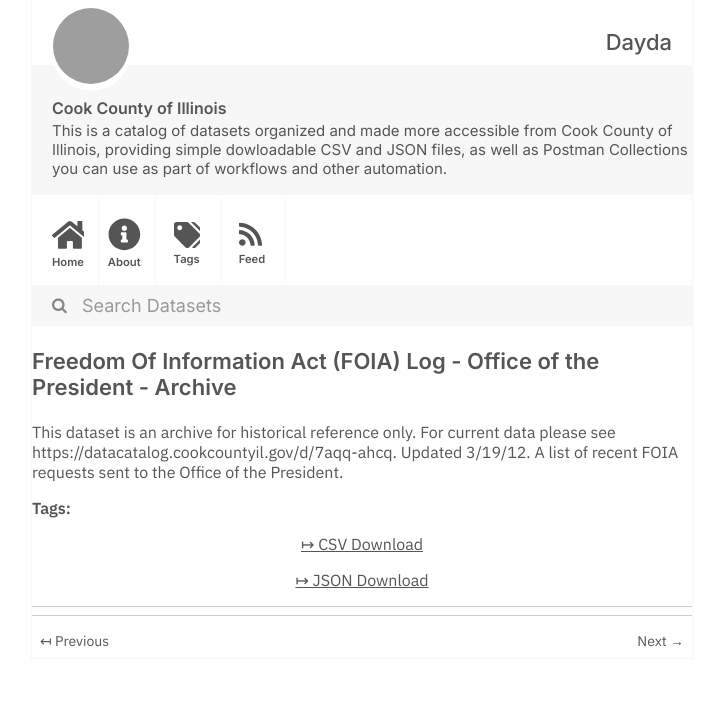
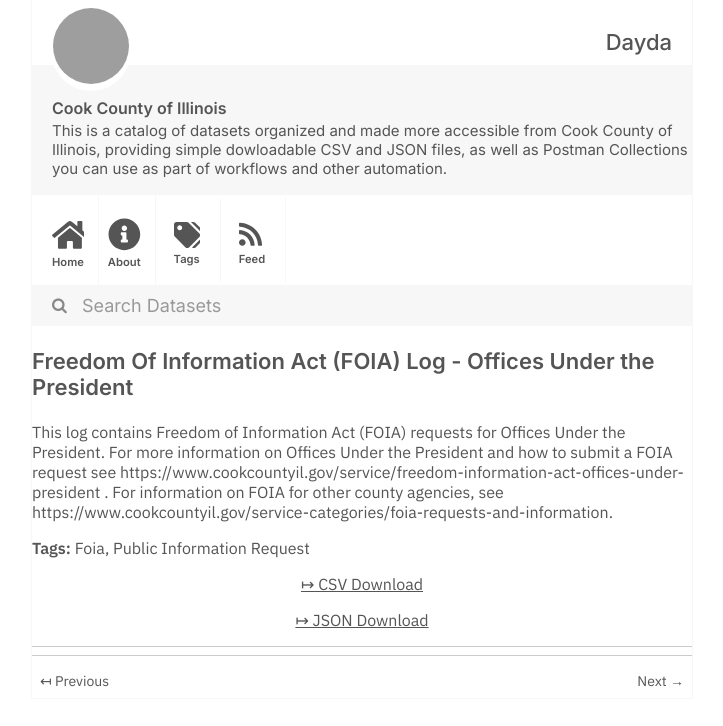
Before and after one commit to dayda-entities/cook-county-of-illinois, a Jekyll site: the page built from _posts/2020-11-10-freedom-of-information-act-foi.md, in a window 1280 px wide, cut to the strip 0-726 px from the top of the page. Shown: the whole strip, without its empty margins (278-1001 px from the left). Built offline with Jekyll 4.4.1, drawn with Linux system fonts in a browser that asks for light colours; grey boxes are pictures that could not be loaded.

Commit message:
Publish Data

```diff
--- a/_posts/2020-11-10-freedom-of-information-act-foi.md
+++ b/_posts/2020-11-10-freedom-of-information-act-foi.md
@@ -1,17 +1,19 @@
 ---
-title: Freedom Of Information Act (FOIA) Log - Office of the President - Archive
-created: '2020-11-10T16:57:09.310546'
-modified: '2020-11-10T16:57:09.310557'
+title: Freedom Of Information Act (FOIA) Log - Offices Under the President
+created: '2020-11-10T16:57:15.534100'
+modified: '2020-11-10T16:57:15.534110'
 state: active
 type: dataset
-tags: []
+tags:
+  - Foia
+  - Public Information Request
 groups:
   - Local Government
 csv_url: >-
-  https://datacatalog.cookcountyil.gov/api/views/3far-66rz/rows.csv?accessType=DOWNLOAD
+  https://datacatalog.cookcountyil.gov/api/views/7aqq-ahcq/rows.csv?accessType=DOWNLOAD
 json_url: >-
-  https://datacatalog.cookcountyil.gov/api/views/3far-66rz/rows.json?accessType=DOWNLOAD
+  https://datacatalog.cookcountyil.gov/api/views/7aqq-ahcq/rows.json?accessType=DOWNLOAD
 layout: post
 
 ---
-This dataset is an archive for historical reference only. For current data please see https://datacatalog.cookcountyil.gov/d/7aqq-ahcq. Updated 3/19/12.  A list of recent FOIA requests sent to the Office of the President.
+This log contains Freedom of Information Act (FOIA) requests for Offices Under the President. For more information on Offices Under the President and how to submit a FOIA request see https://www.cookcountyil.gov/service/freedom-information-act-offices-under-president . For information on FOIA for other county agencies, see https://www.cookcountyil.gov/service-categories/foia-requests-and-information.
```
